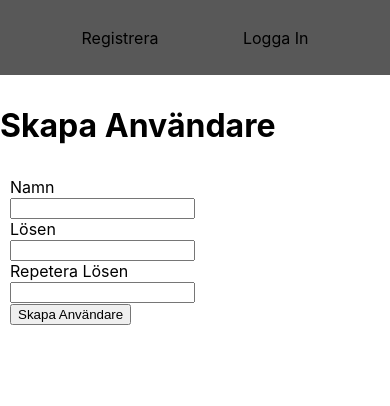
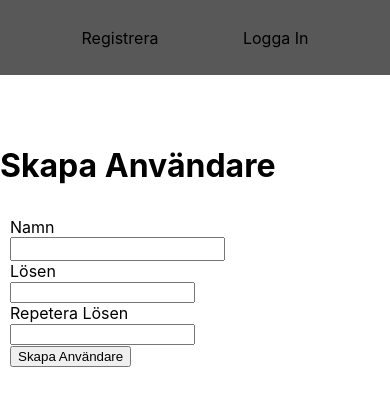
Before and after one commit to Ludde86/marn-app, a React (Create React App) app in the folder client/: page /register in a window 390 px wide. Shown: the top 406 px of the page. Built offline with nearby package versions, Linux system fonts and the light colour scheme; no server answers.

Commit message:
try fix auto zoom and bor rad for iOS

```diff
--- a/client/src/components/shopping/Shopping.css
+++ b/client/src/components/shopping/Shopping.css
@@ -9,7 +9,8 @@
 }
 
 .input-field {
-	background: #d0d0d0;
+	/* background: #d0d0d0; */
+	background: #f0f0f0;
 	border: none;
 	border-bottom: 2px solid black;
 	width: 65%;
@@ -27,8 +28,10 @@
 .input-submit {
 	width: 25%;
 	height: 32px;
-	background: #e0e0e0;
+	background: #009933;
+	/* background: #0066cc; */
 	border: none;
+	border-radius: 0;
 	cursor: pointer;
 	border: 1px solid black;
 	margin: 5px auto;
@@ -36,7 +39,7 @@
 	font-weight: bold;
 }
 .input-submit:hover {
-	background: #d0d0d0;
+	background: #009933;
 }
 .input-submit:active {
 	background: #404040;
@@ -49,6 +52,7 @@
 	height: 30px;
 	background: #cc9966;
 	border: none;
+	border-radius: 0;
 	cursor: pointer;
 	border: 1px solid black;
 	margin: 5px auto;
@@ -137,11 +141,13 @@
 	.form-container {
 		flex-direction: column;
 		width: 100%;
-		padding: 10px 0;
+		padding: 50px 0;
 	}
 	.input-field {
-		min-height: 30px;
+		width: 100%;
+		min-height: 40px;
 		margin: 10px auto;
+		padding: 0;
 	}
 	.input-submit {
 		width: 100%;
--- a/client/src/index.css
+++ b/client/src/index.css
@@ -4,6 +4,11 @@ body {
 		'Droid Sans', 'Helvetica Neue', sans-serif;
 	-webkit-font-smoothing: antialiased;
 	-moz-osx-font-smoothing: grayscale;
+	font-size: 16px;
+}
+
+input[type="text"] {
+	font-size: inherit;
 }
 
 code {
```
